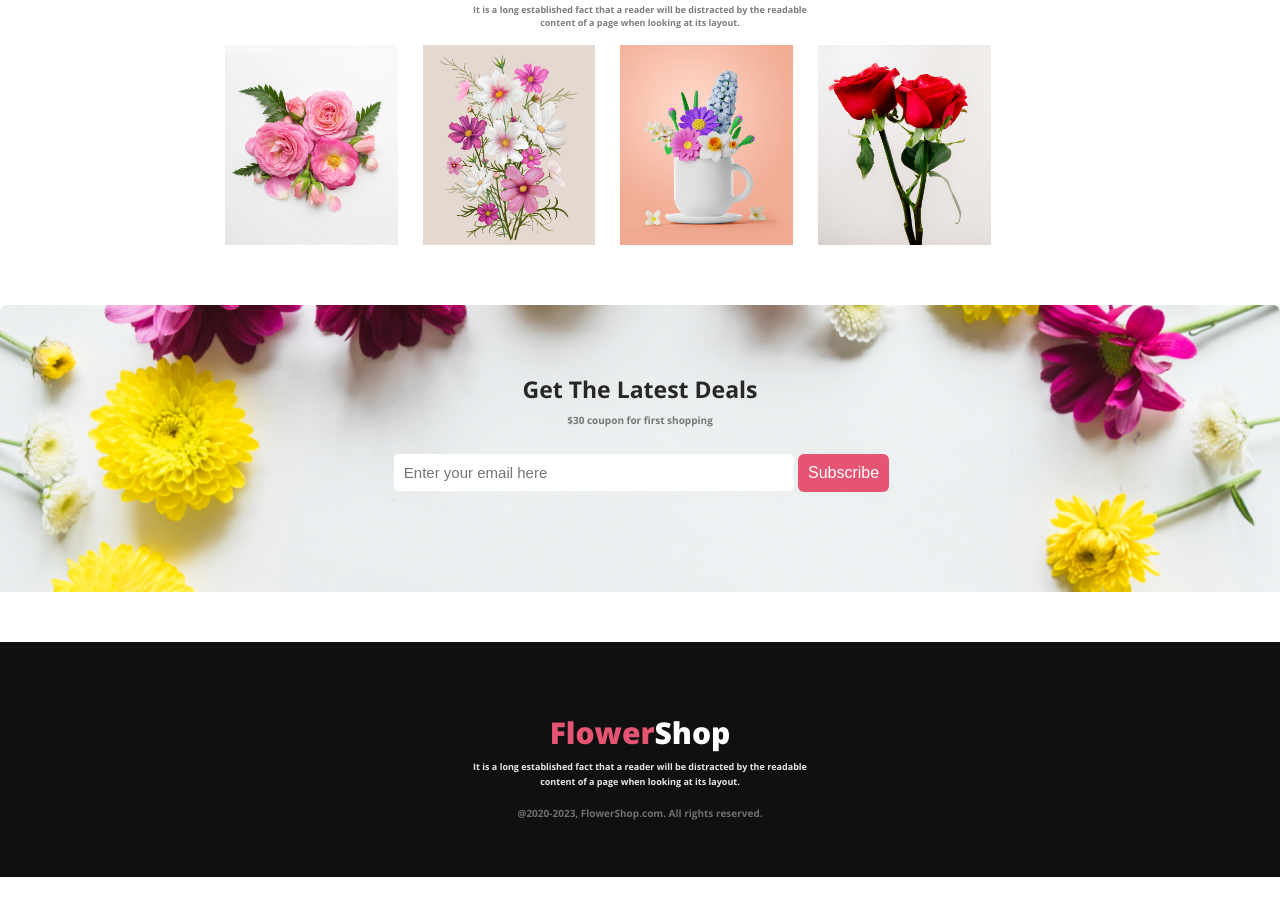
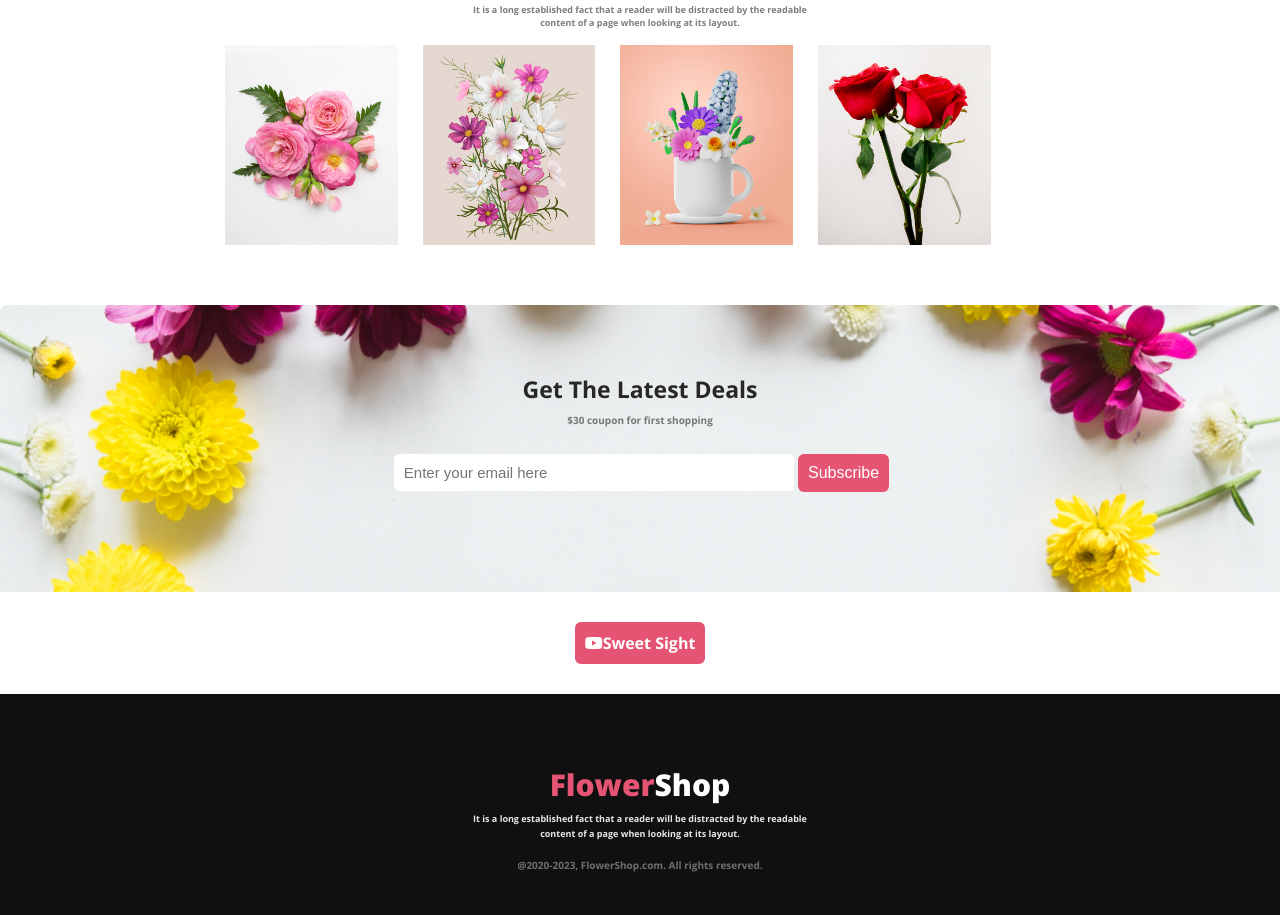
Before and after one commit to mustakim6/flower-shop-website, a plain HTML site: page index.html in a window 1280 px wide. Shown: the part 1587-2502 px from the top of the page. Before the commit the page ends 2464 px from the top, so only its background shows below. Drawn offline with nearby package versions, Linux system fonts and the light colour scheme.

Commit message:
added video link in sweet sight buttn

```diff
--- a/index.html
+++ b/index.html
@@ -11,6 +11,7 @@
     <link rel="preconnect" href="https://fonts.gstatic.com" crossorigin>
     <link href="https://fonts.googleapis.com/css2?family=Open+Sans:ital,wght@0,700;0,800;1,400&display=swap"
         rel="stylesheet">
+    <script src="https://kit.fontawesome.com/6500a0c576.js" crossorigin="anonymous"></script>
 
 </head>
 
@@ -116,6 +117,11 @@
                 <input class="btn-primary" type="button" value="Subscribe">
             </div>
         </section>
+
+        <section class="video">
+            <a class="btn-primary" target="_blank" href="https://www.youtube.com/watch?v=Dk2rJGldceQ"><i class="fa-brands fa-youtube"></i>Sweet Sight</a>
+        </section>
+
     </main>
 
     <footer>
--- a/style.css
+++ b/style.css
@@ -275,7 +275,7 @@ button {
     background-image: url("./Flower Asset/Rectangle 9.png");
     background-size: 100%, 100%;
     background-repeat: no-repeat;
-    margin-bottom: 50px;
+    margin-bottom: 40px;
 
 }
 
@@ -316,6 +316,18 @@ button {
 }
 /* styles of section5 end */
 
+/* video sections style start */
+.video{
+
+    text-align: center;
+    margin-bottom: 40px;
+}
+a{
+    text-decoration: none;
+    font-size:16px;
+}
+
+/* video sections style end */
 
 /* styles of footer start */
 
```
